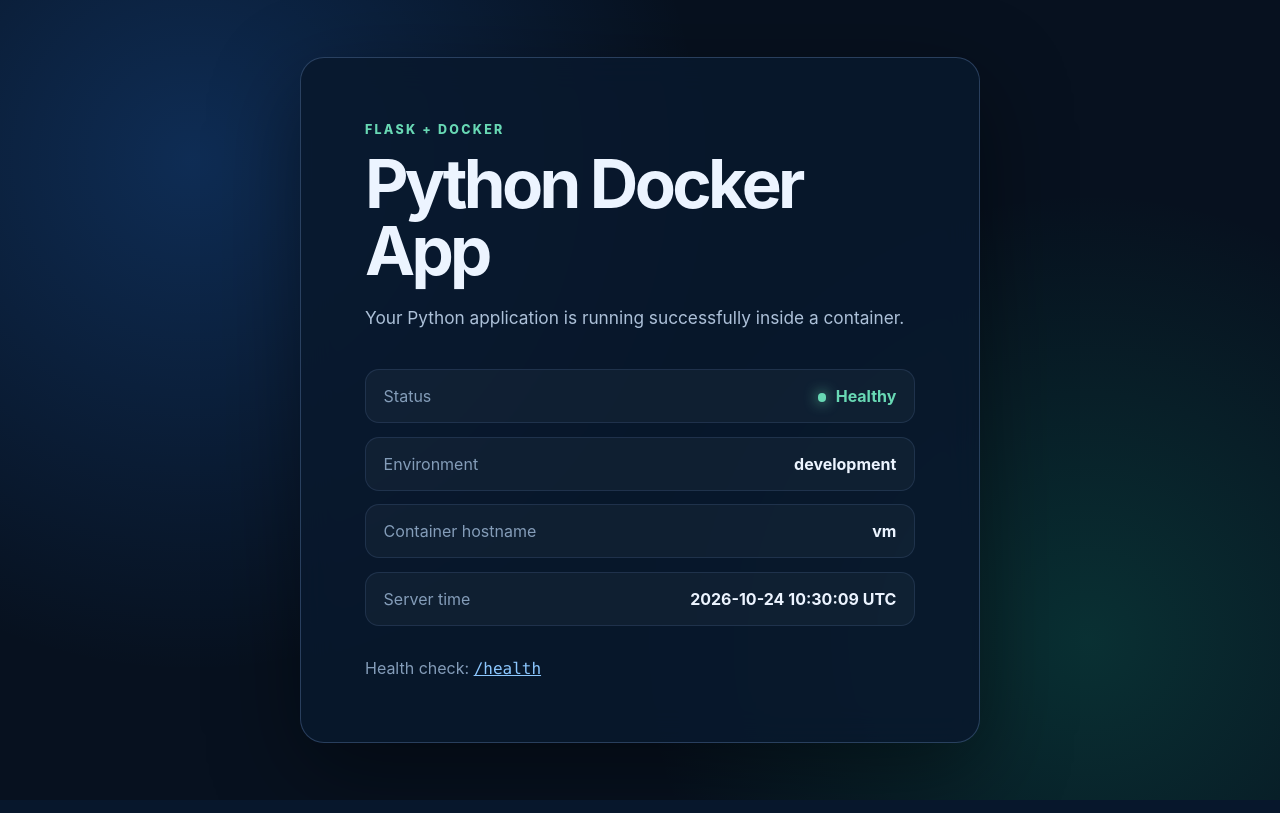
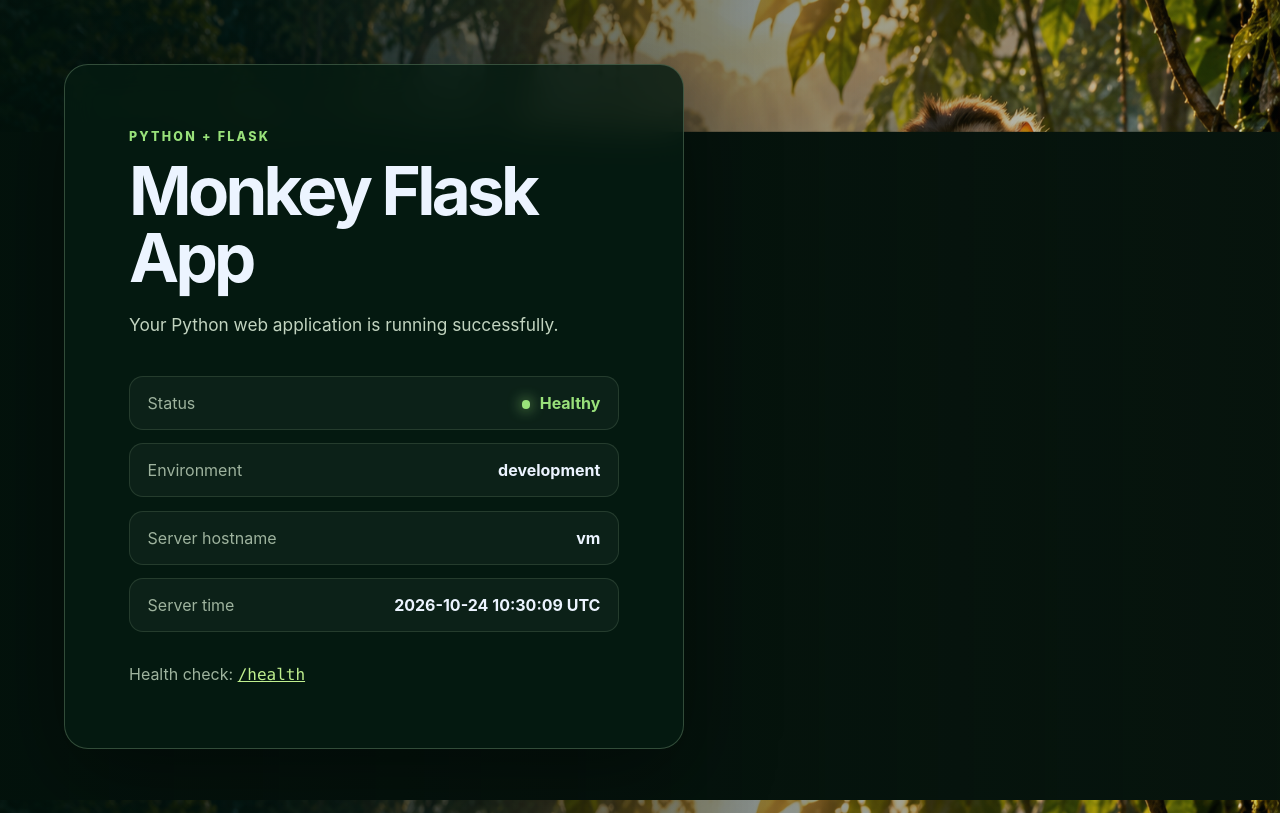
Before and after one commit to chandruramaraj10/devops, a Flask app: page / in a window 1280 px wide. Run offline with Flask 3, Linux system fonts and the light colour scheme.

Commit message:
Add monkey background and switch to local Flask setup

```diff
--- a/app.py
+++ b/app.py
@@ -12,7 +12,7 @@ app = Flask(__name__)
 def home():
     return render_template(
         "index.html",
-        app_name=os.getenv("APP_NAME", "Python Docker App"),
+        app_name=os.getenv("APP_NAME", "Monkey Flask App"),
         environment=os.getenv("APP_ENV", "development"),
         hostname=socket.gethostname(),
         current_time=datetime.now(timezone.utc).strftime("%Y-%m-%d %H:%M:%S UTC"),
--- a/static/style.css
+++ b/static/style.css
@@ -2,7 +2,7 @@
   color-scheme: dark;
   font-family: Inter, ui-sans-serif, system-ui, -apple-system, BlinkMacSystemFont,
     "Segoe UI", sans-serif;
-  background: #07111f;
+  background: #07140d;
   color: #ecf4ff;
 }
 
@@ -14,27 +14,28 @@ body {
   min-height: 100vh;
   margin: 0;
   display: grid;
-  place-items: center;
-  padding: 1.5rem;
+  align-items: center;
+  justify-items: start;
+  padding: clamp(1.25rem, 5vw, 5rem);
   background:
-    radial-gradient(circle at 15% 20%, rgba(38, 132, 255, 0.24), transparent 32rem),
-    radial-gradient(circle at 85% 80%, rgba(21, 211, 155, 0.16), transparent 28rem),
-    #07111f;
+    linear-gradient(90deg, rgba(3, 18, 12, 0.86) 0%, rgba(3, 18, 12, 0.56) 48%, rgba(3, 18, 12, 0.12) 100%),
+    url("/static/monkey-background.png") center / cover no-repeat fixed,
+    #07140d;
 }
 
 .card {
-  width: min(680px, 100%);
+  width: min(620px, 100%);
   padding: clamp(2rem, 7vw, 4rem);
-  border: 1px solid rgba(149, 190, 255, 0.24);
+  border: 1px solid rgba(181, 224, 179, 0.26);
   border-radius: 24px;
-  background: rgba(9, 25, 45, 0.88);
+  background: rgba(5, 27, 18, 0.82);
   box-shadow: 0 28px 90px rgba(0, 0, 0, 0.42);
   backdrop-filter: blur(16px);
 }
 
 .eyebrow {
   margin: 0 0 0.8rem;
-  color: #68d8b4;
+  color: #99e17a;
   font-size: 0.78rem;
   font-weight: 800;
   letter-spacing: 0.18em;
@@ -49,7 +50,7 @@ h1 {
 
 .intro {
   margin: 1.25rem 0 2.25rem;
-  color: #adc1d9;
+  color: #c2d4c0;
   font-size: 1.08rem;
   line-height: 1.65;
 }
@@ -64,13 +65,13 @@ h1 {
   justify-content: space-between;
   gap: 1.5rem;
   padding: 1rem 1.1rem;
-  border: 1px solid rgba(149, 190, 255, 0.12);
+  border: 1px solid rgba(181, 224, 179, 0.14);
   border-radius: 14px;
   background: rgba(255, 255, 255, 0.035);
 }
 
 .details span {
-  color: #849db9;
+  color: #9eb39e;
 }
 
 .details strong {
@@ -79,7 +80,7 @@ h1 {
 }
 
 .status {
-  color: #68d8b4;
+  color: #99e17a;
 }
 
 .status i {
@@ -94,11 +95,11 @@ h1 {
 
 .hint {
   margin: 2rem 0 0;
-  color: #849db9;
+  color: #9eb39e;
 }
 
 a {
-  color: #8cc8ff;
+  color: #c0f08f;
 }
 
 code {
@@ -106,6 +107,11 @@ code {
 }
 
 @media (max-width: 520px) {
+  body {
+    justify-items: center;
+    background-position: 66% center;
+  }
+
   .details div {
     flex-direction: column;
     gap: 0.35rem;
--- a/templates/index.html
+++ b/templates/index.html
@@ -3,16 +3,16 @@
   <head>
     <meta charset="utf-8">
     <meta name="viewport" content="width=device-width, initial-scale=1">
-    <meta name="description" content="A basic Python web application running in Docker.">
+    <meta name="description" content="A basic Python Flask web application.">
     <title>{{ app_name }}</title>
     <link rel="stylesheet" href="{{ url_for('static', filename='style.css') }}">
   </head>
   <body>
     <main class="card">
-      <p class="eyebrow">FLASK + DOCKER</p>
+      <p class="eyebrow">PYTHON + FLASK</p>
       <h1>{{ app_name }}</h1>
       <p class="intro">
-        Your Python application is running successfully inside a container.
+        Your Python web application is running successfully.
       </p>
 
       <section class="details" aria-label="Application details">
@@ -25,7 +25,7 @@
           <strong>{{ environment }}</strong>
         </div>
         <div>
-          <span>Container hostname</span>
+          <span>Server hostname</span>
           <strong>{{ hostname }}</strong>
         </div>
         <div>
```
Also changed, not shown: README.md, static/monkey-background.png (added), 2 other files.
